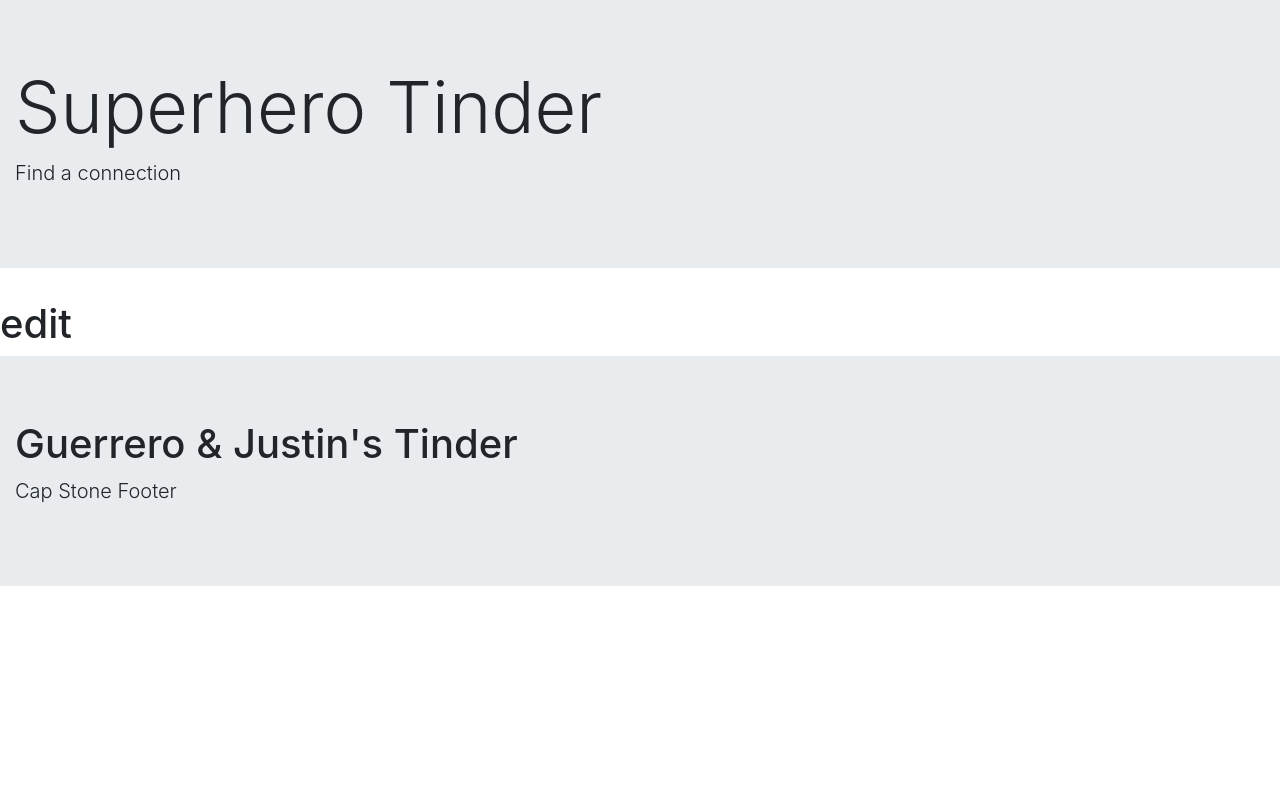
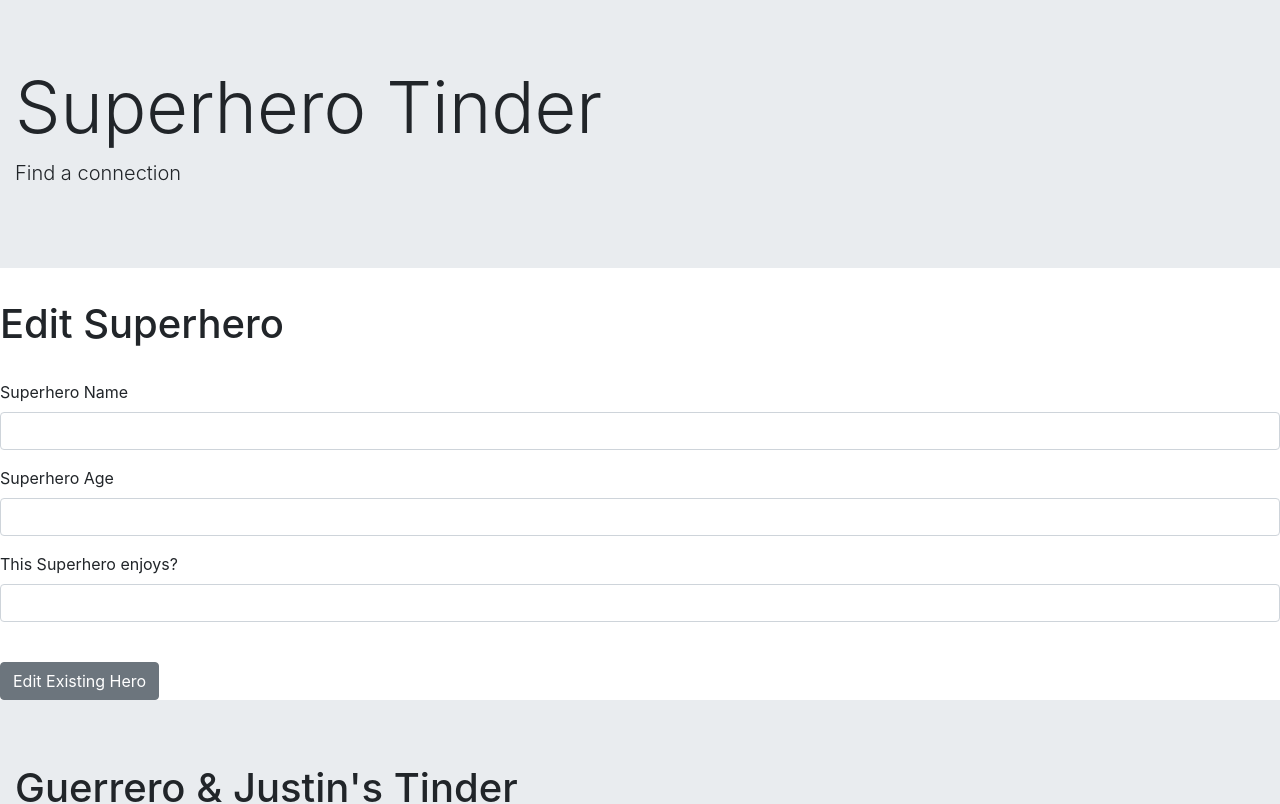
Before and after one commit to learn-academy-2021-alpha/cat-tinder-frontend-justin-and-guerrero, a React (Create React App) app: page /superheroedit/1 in a window 1280 px wide. Shown: the top 804 px of the page. Built offline with nearby package versions, Linux system fonts and the light colour scheme.

Commit message:
completed trello tasks

```diff
--- a/src/App.js
+++ b/src/App.js
@@ -1,5 +1,4 @@
 import React, { Component } from 'react';
-// import logo from './logo.svg';
 import './App.css';
 import Header from './components/Header';
 import Footer from './components/Footer';
@@ -29,6 +28,10 @@
     console.log(newhero)
   }
 
+  updateHero = (editHero) => {
+    console.log(editHero)
+  }
+
   render (){
     return (
       <>
@@ -45,7 +48,9 @@
               <Route path="/superheronew" render= { (props) => {
                 return <SuperheroNew createNewHero={ this.createNewHero }/>
               }}/>
-              <Route path="/superheroedit/:id" component={ SuperheroEdit }/>
+              <Route path="/superheroedit/:id" render= { (props) => {
+                return <SuperheroEdit updateHero={ this.updateHero }/>
+              }}/>
               <Route component= { NotFound } />
             </Switch>
           < Footer />
--- a/src/pages/SuperheroEdit.js
+++ b/src/pages/SuperheroEdit.js
@@ -1,10 +1,72 @@
 import React, { Component } from 'react'
+import {Button, Form, FormGroup, Label, Input } from 'reactstrap'
+import { Redirect } from "react-router-dom"
 
 class SuperheroEdit extends Component {
+    constructor(props){
+        super(props)
+        this.state = {
+            form: {
+                name:"",
+                age:"",
+                enjoys:""
+            },
+            submitted: false
+        }
+    }
+
+    handleChange = (e) => {
+        let { form } = this.state
+        form[e.target.name] = e.target.value
+        this.setState({ form: form })
+    }
+
+    handleSubmit = () => {
+        this.props.updateHero(this.state.form)
+        this.setState({ submitted: true })
+    }
+
     render () {
         return (
             <>
-                <h1>edit</h1>
+                <h1>Edit Superhero</h1>
+                <br></br>
+                <Form>
+                <FormGroup>
+                    <Label for="name">Superhero Name</Label>
+                    <Input
+                     type="text"
+                     name="name"
+                     value={ this.state.form.name }
+                     onChange={ this.handleChange }
+                />
+                </FormGroup>
+                <FormGroup>
+                    <Label for="age">Superhero Age</Label>
+                    <Input
+                      type="number"
+                      name="age"
+                      value={ this.state.form.age }
+                      onChange={ this.handleChange }
+                    />
+                </FormGroup>
+                <FormGroup>
+                    <Label for="enjoys">This Superhero enjoys?</Label>
+                    <Input
+                      type="text"
+                      name="enjoys"
+                      value={ this.state.form.enjoys }
+                      onChange={ this.handleChange }
+                    />
+                </FormGroup>
+                <br></br>
+                <Button
+                    onClick={ this.handleSubmit }
+                >
+                    Edit Existing Hero
+                </Button>
+            </Form>
+            { this.state.submitted && <Redirect to="/superheroindex" /> }
             </>
         )
     }
--- a/src/pages/SuperheroNew.js
+++ b/src/pages/SuperheroNew.js
@@ -61,7 +61,7 @@
                 <Button
                     onClick={ this.handleSubmit }
                 >
-                    Add a New Cat
+                    Add New Hero
                 </Button>
             </Form>
             { this.state.submitted && <Redirect to="/superheroindex" /> }
--- a/src/pages/SuperheroShow.js
+++ b/src/pages/SuperheroShow.js
@@ -1,4 +1,6 @@
 import React, { Component } from 'react'
+import { NavLink } from 'react-router-dom'
+import { Button } from 'reactstrap'
 
 class SuperheroShow extends Component {
     render () {
@@ -11,6 +13,14 @@
                 <div>Name: {hero.name}</div>
                 <div>Age: {hero.age}</div>
                 <div>Enjoys: {hero.enjoys}</div>
+                <br></br>
+                <NavLink
+                    to={`/superheroedit/${this.props.hero.id}`}
+                >
+                    <Button color="secondary">
+                        Edit SuperHero Profile
+                    </Button>
+                </NavLink>
             </>
         )
     }
```
